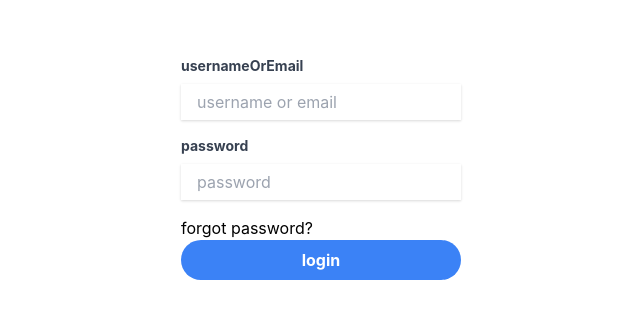
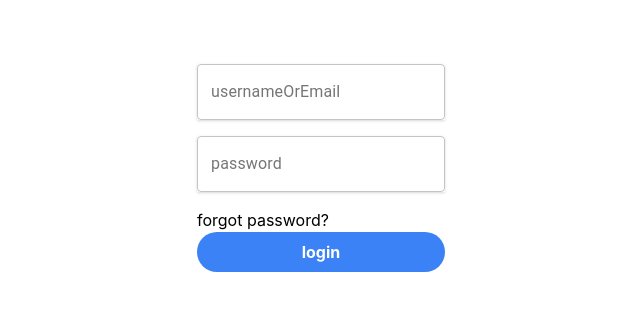
Before and after one commit to OtakuStanYoutube/LinkedList, a Next.js app in the folder ayame/: page /Login in a window 1280 px wide. Shown: the part 232-550 px from the top of the page, without its empty margins (319-959 px from the left). Built offline with nearby package versions, Linux system fonts and the light colour scheme.

Commit message:
:art: Designed the textfield

```diff
--- a/ayame/src/components/InputField.tsx
+++ b/ayame/src/components/InputField.tsx
@@ -1,5 +1,7 @@
 import { InputHTMLAttributes, FC } from "react";
 import { useField } from "formik";
+
+import { TextField } from "@material-ui/core";
 
 type InputFieldProps = InputHTMLAttributes<HTMLInputElement> & {
   label: string;
@@ -11,23 +13,34 @@ const InputField: FC<InputFieldProps> = ({
   label,
   textarea,
   size: _,
+  color: __,
   ...props
 }) => {
   const [field, { error }] = useField(props);
   return (
     <div className="mb-4 w-full">
-      <label
+      {/* <label
         className="block mb-2 text-sm font-bold text-gray-700"
         htmlFor={field.name}
       >
         {field.name}
-      </label>
-      <input
+      </label> */}
+      {/* <input
         className="border-rounded w-full py-2 px-4 outline-none leading-tight text-gray-700 shadow appearance-none focus:outline-none focus:shadow-outline"
         id={field.name}
         {...field}
         {...props}
         // placeholder="******************"
+      /> */}
+      <TextField
+        id={field.name}
+        label={field.name}
+        className="border-rounded w-full py-2 px-4 outline-none leading-tight text-gray-700 shadow appearance-none focus:outline-none focus:shadow-outline"
+        {...field}
+        {...props}
+        error={!!error}
+        helperText={error}
+        variant="outlined"
       />
       {error ? <p className="text-xs italic text-red-500">{error}</p> : null}
     </div>
```
